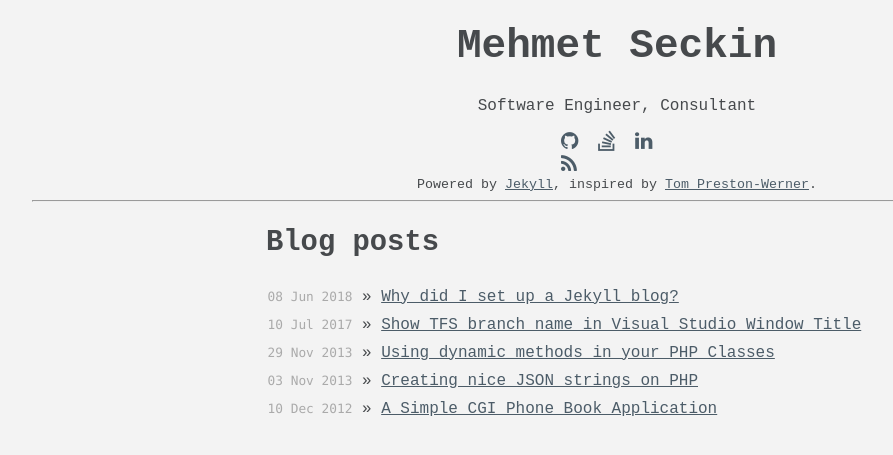
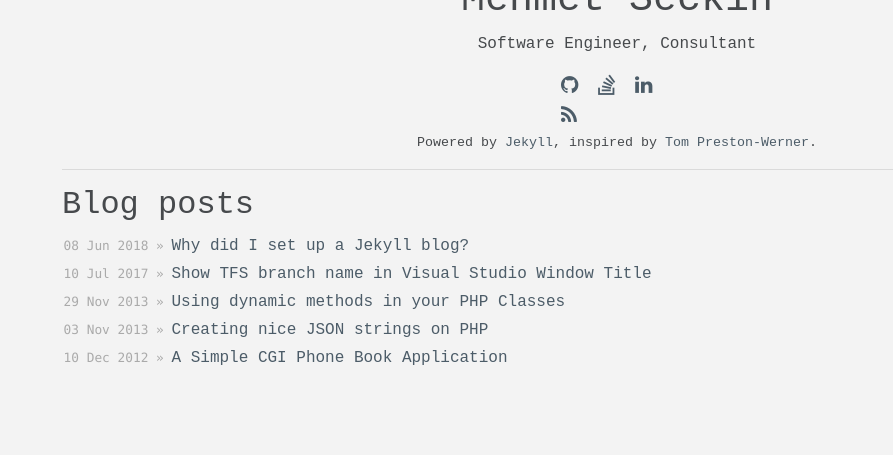
Before and after one commit to mehmetseckin/mehmetseckin.github.io, a Jekyll site: the page built from index.html, in a window 1280 px wide, cut to the strip 239-694 px from the top of the page. Shown: the whole strip, without its empty margins (23-916 px from the left). Built offline with Jekyll 4.4.1, drawn with Linux system fonts in a browser that asks for light colours.

Commit message:
Add bootstrap and responsive styling

```diff
--- a/_layouts/default.html
+++ b/_layouts/default.html
@@ -11,7 +11,9 @@
   </script>
   <meta charset="utf-8">
   <meta name="author" content="Mehmet Seckin" />
+  <meta name="viewport" content="width=device-width, initial-scale=1, shrink-to-fit=no">
   <title>Mehmet Seckin - Software Engineer / Microsoft Dynamics 365 Consultant</title>
+  <link rel="stylesheet" href="//stackpath.bootstrapcdn.com/bootstrap/4.1.1/css/bootstrap.min.css" integrity="sha384-WskhaSGFgHYWDcbwN70/dfYBj47jz9qbsMId/iRN3ewGhXQFZCSftd1LZCfmhktB" crossorigin="anonymous">
   <link rel="stylesheet" href="//cdnjs.cloudflare.com/ajax/libs/font-awesome/4.7.0/css/font-awesome.min.css">
   <link rel="stylesheet" href="/css/static.css">
 </head>
--- a/css/static.css
+++ b/css/static.css
@@ -12,34 +12,13 @@
     color: #1985A1;
 }
 
-h1 { font-size: 2.565em; }
-h2 { font-size: 1.802em; }
-h3 { font-size: 1.602em; }
-h4 { font-size: 1.424em; margin: 5px 0px; }
-h5 { font-size: 1.266em; margin: 0px; }
-
 /* From https://github.com/twbs/bootstrap/blob/master/dist/css/bootstrap.css */
 .container {
-    margin-top: 60px;
-    padding-right: 15px;
-    padding-left: 15px;
-    margin-right: auto;
-    margin-left: auto;
+    margin-top: 20px;
 }
-@media (min-width: 768px) {
-    .container {
-        width: 750px;
-    }
-}
-@media (min-width: 992px) {
-    .container {
-        width: 970px;
-    }
-}
-@media (min-width: 1200px) {
-    .container {
-        width: 1170px;
-    }
+
+header {
+    margin-top: 40px;
 }
 
 header h1,
@@ -66,8 +45,12 @@
 .all-posts,
 .posts-page,
 .tribute {
+    margin: 0 auto;
+}
+
+.posts-page,
+.tribute {
     width: 60%;
-    margin: 0 auto;
 }
 
 .tribute {
@@ -92,6 +75,12 @@
     font-size: 80%;
   }
 
+@media(max-width: 992px) {
+    .posts span {
+        display: none;
+    }
+}
+
 .post img {
     display: block;
     max-width: 60%;
--- a/index.html
+++ b/index.html
@@ -21,7 +21,7 @@
   <h2>Blog posts</h2>
   <ul class="posts">
   {% for post in site.posts %}
-    <li><span>{{ post.date | date_to_string }}</span> &raquo; <a href="{{ post.url }}">{{ post.title }}</a></li>
+    <li><span>{{ post.date | date_to_string }} &raquo; </span><a href="{{ post.url }}">{{ post.title }}</a></li>
   {% endfor %}
   </ul>
 </div>
```
